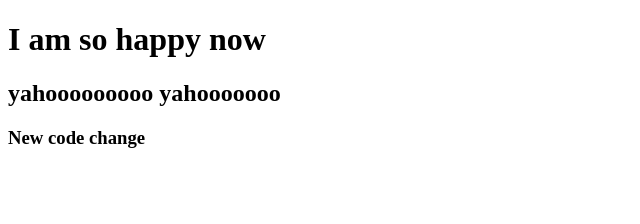
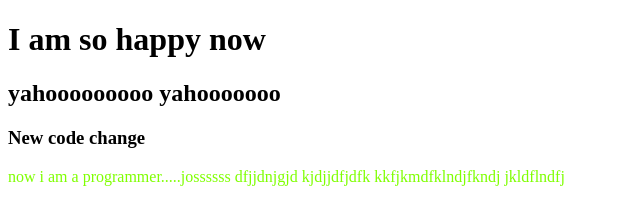
Before and after one commit to MDAsimAkram/asim-project-day1, a plain HTML site: page index.html in a window 1280 px wide. Shown: the whole page, without its empty margins (0-640 px from the left). Drawn offline with Linux system fonts and the light colour scheme.

Commit message:
style add

```diff
--- a/index.html
+++ b/index.html
@@ -5,11 +5,13 @@
     <meta http-equiv="X-UA-Compatible" content="IE=edge">
     <meta name="viewport" content="width=device-width, initial-scale=1.0">
     <title>My first GitHub Repo</title>
+    <link rel="stylesheet" href="style.css">
 </head>
 <body>
     <h1> I am so happy now</h1>
     <h2> yahooooooooo yahooooooo</h2>
     <h3> New code change</h3>
+    <p> now i am a programmer.....jossssss dfjjdnjgjd kjdjjdfjdfk kkfjkmdfklndjfkndj jkldflndfj</p>
 
 </body>
 </html>
--- /dev/null
+++ b/style.css
@@ -0,0 +1,3 @@
+p{
+    color: chartreuse;
+}
```
